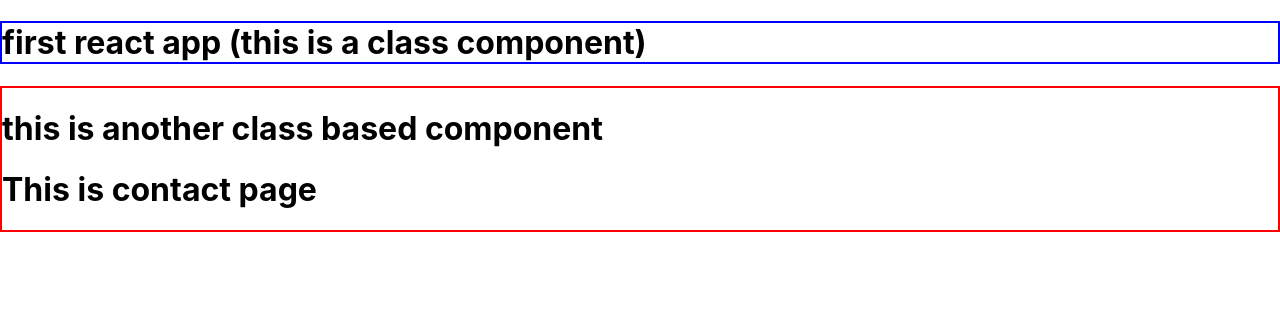
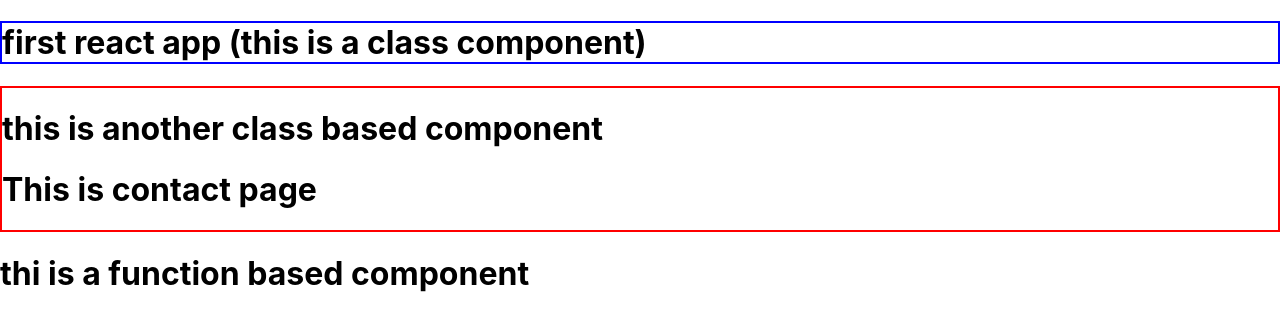
Before and after one commit to saurabh-saraswat21/ReactBasics, a React (Create React App) app in the folder reactapp/: page / in a window 1280 px wide. Shown: the top 330 px of the page. Built offline with nearby package versions, Linux system fonts and the light colour scheme.

Commit message:
attach the fun based comp

```diff
--- a/reactapp/src/App.js
+++ b/reactapp/src/App.js
@@ -1,12 +1,18 @@
 import React, { Component } from 'react';
 import Contact from './Contact'
+import Component3 from './component3'
 class App extends Component {
   render() {
     return (
       <div className="App">
         <h1 className="head"> first react app (this is a class component)</h1>
         {/* <button onClick={this.showcontact} > show contact app</button > */}
+
+        {/* //this is how you nest a  class based component */}
+
         <Contact/>
+      {/* this is how you nest a function based compopnent */}
+        { Component3() }
       </div>
     )
   };
```
